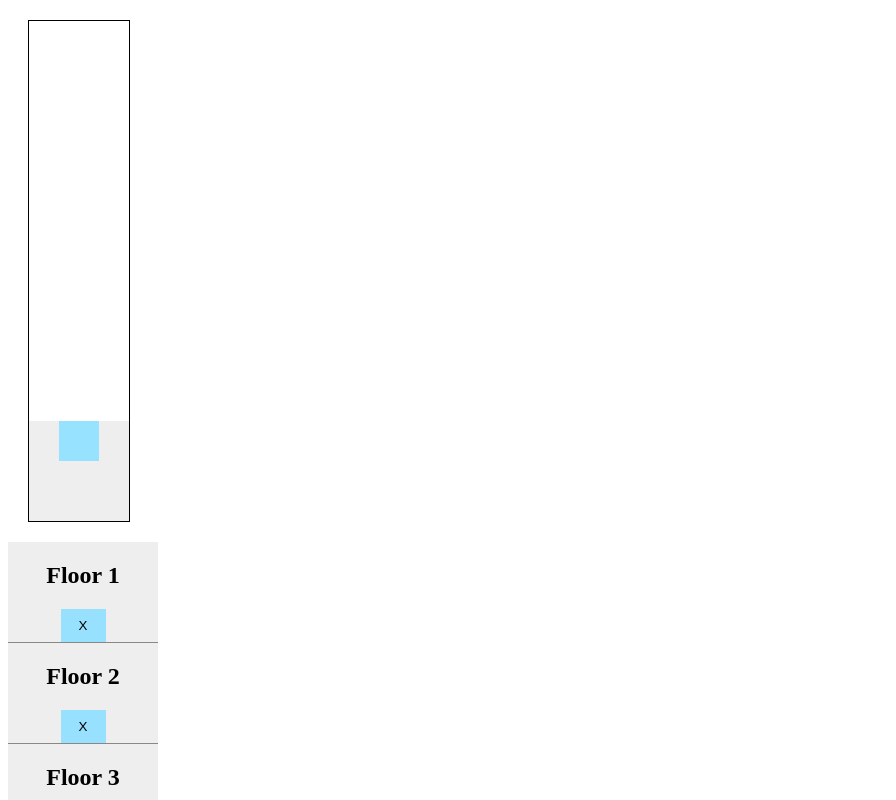
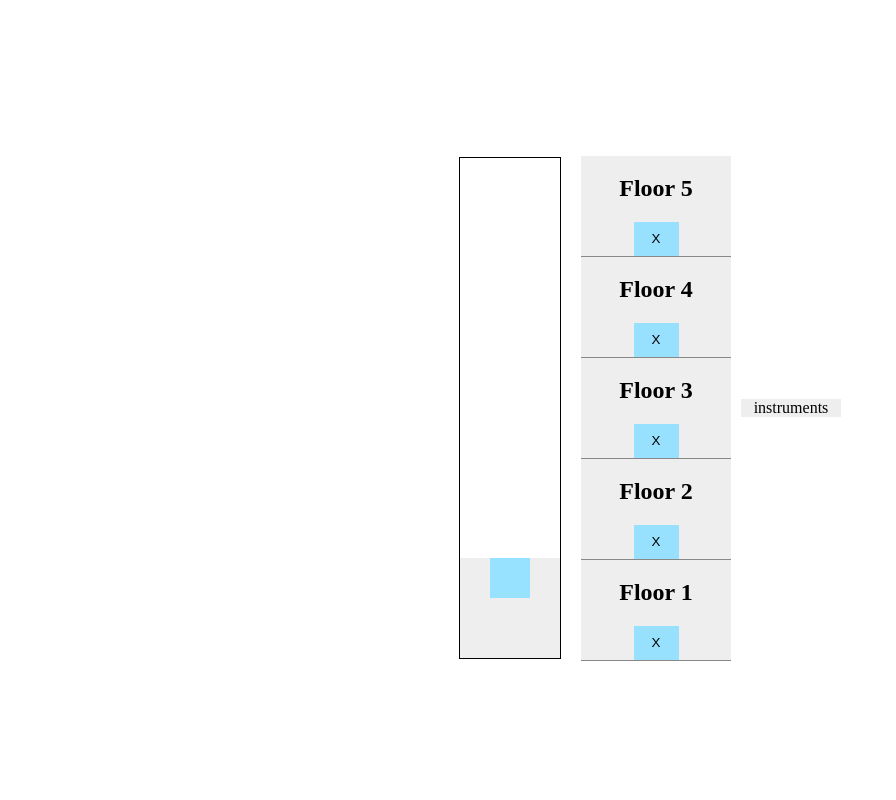
Before and after one commit to dammnyaka/elevator_simulation, a Vue app: page / in a window 1280 px wide. Shown: the top 800 px of the page, without its empty margins (0-896 px from the left). Built offline with nearby package versions, Linux system fonts and the light colour scheme.

Commit message:
fix style in app component

```diff
--- a/src/App.vue
+++ b/src/App.vue
@@ -52,4 +52,28 @@ export default {
 };
 </script>
 
-<style></style>
+<style lang="css">
+.wrapper {
+  display: flex;
+  justify-content: center;
+  align-items: center;
+  height: 100vh;
+}
+.elev {
+  display: flex;
+  justify-content: center;
+  align-items: center;
+  margin-right: 20px;
+}
+.floors {
+  display: flex;
+  flex-direction: column-reverse;
+}
+.instruments {
+  position: relative;
+  width: 100px;
+  margin-left: 10px;
+  background-color: #eee;
+  text-align: center;
+}
+</style>
```
